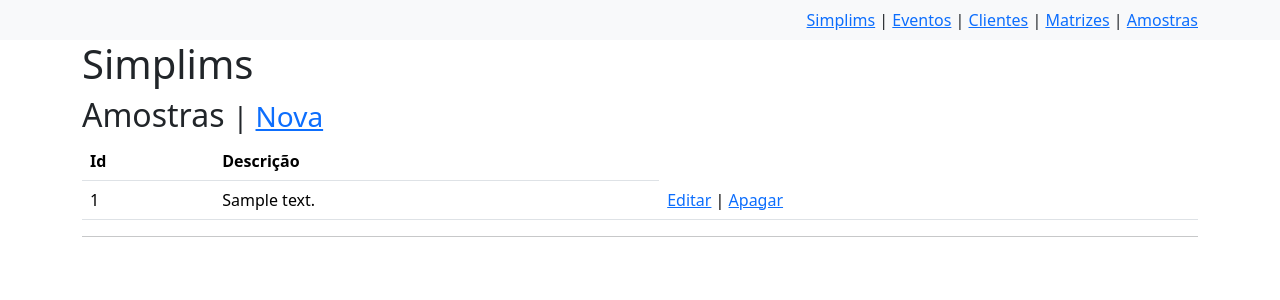
After one commit to plainspooky/finalProject, a Django app: page /site/sample in a window 1280 px wide. The commit adds this page. Shown: the top 300 px of the page. Run offline with Django 4.2, Linux system fonts and the light colour scheme; tables that the repository leaves empty hold one stand-in row (values such as "Sample post").

Commit message:
basic sample structure implemented

```diff
--- a/templates/base.html
+++ b/templates/base.html
@@ -12,7 +12,7 @@
       <div class="container">
         <strong></strong>
         <div>
-          <a href="{% url 'event-list' %}">Simplims</a> | <a href="{% url 'event-list' %}">Eventos</a> | <a href="{% url 'client-list' %}">Clientes</a>| <a href="{% url 'matrix-list' %}">Matriz</a>
+          <a href="{% url 'event-list' %}">Simplims</a> | <a href="{% url 'event-list' %}">Eventos</a> | <a href="{% url 'client-list' %}">Clientes</a> | <a href="{% url 'matrix-list' %}">Matrizes</a> | <a href="{% url 'sample-list' %}">Amostras</a>
         </div>
       </div>
     </nav>
--- /dev/null
+++ b/templates/web/sample_list.html
@@ -0,0 +1,31 @@
+{% extends '../base.html' %}
+{% block content %}
+  <h2>
+    Amostras
+    <small>| <a href="{% url 'sample-create' %}">Nova</a></small>
+  </h2>
+  {% if object_list %}
+    <table class="table">
+      <thead>
+        <tr>
+          <th>Id</th>
+          <th>Descrição</th>
+        </tr>
+      </thead>
+      <tbody>
+        {% for sample in object_list %}
+          <tr>
+            <td>{{ sample.pk }}</td>
+            <td>{{ sample.description }}</td>
+            <td>
+              <a href="{% url 'sample-update' sample.pk %}">Editar</a> |
+              <a href="{% url 'sample-delete' sample.pk %}">Apagar</a>
+            </td>
+          </tr>
+        {% endfor %}
+      </tbody>
+    </table>
+  {% else %}
+    <p>Não existe amostra cadastrada</p>
+  {% endif %}
+{% endblock %}
--- a/web/models.py
+++ b/web/models.py
@@ -112,3 +112,25 @@ class Event(models.Model):
     )
     def __str__(self):
         return self.description
+
+class Sample(models.Model):
+    description = models.CharField(
+        help_text="Descrição de Amostra",
+        max_length=80,
+        verbose_name="descricao de amostra",
+    )
+    evalueted_local_sector = models.CharField(
+        help_text="Setor Avaliado",
+        max_length=80,
+        verbose_name="setor avaliado",
+    )
+    collection_time = models.CharField(
+        help_text="Hora da Coleta",
+        max_length=80,
+        verbose_name="hora da coleta",
+    )
+    collection_date = models.CharField(
+        help_text="Data da Coleta",
+        max_length=80,
+        verbose_name="data da coleta",
+    )
--- a/web/urls.py
+++ b/web/urls.py
@@ -39,5 +39,16 @@ urlpatterns = [
         views.MatrixDeleteView.as_view(),
         name="matrix-delete",
     ),
-
+path("sample", views.SampleListView.as_view(), name="sample-list"),
+    path("sample/new", views.SampleCreateView.as_view(), name="sample-create"),
+    path(
+        "sample/<int:pk>/edit",
+        views.SampleUpdateView.as_view(),
+        name="sample-update",
+    ),
+    path(
+        "sample/<int:pk>/delete",
+        views.SampleDeleteView.as_view(),
+        name="sample-delete",
+    ),
 ]
--- a/web/views.py
+++ b/web/views.py
@@ -1,8 +1,8 @@
 from django.shortcuts import get_object_or_404, redirect
 from django.urls import reverse_lazy
 from django.views.generic import CreateView, DeleteView, ListView, UpdateView
-from .models import Event, Client, Matrix
-from .forms import EventForm, ClientForm, MatrixForm
+from .models import Event, Client, Matrix, Sample
+from .forms import EventForm, ClientForm, MatrixForm, SampleForm
 
 
 class DeleteRecordMixin:
@@ -79,3 +79,24 @@ class MatrixView(MatrixViewMixin, DeleteRecordMixin, DeleteView):
 
 class MatrixDeleteView(MatrixViewMixin, DeleteRecordMixin, DeleteView):
     ...
+
+class SampleViewMixin:
+    model = Sample
+    form_class = SampleForm
+    success_url = reverse_lazy("sample-list")
+
+
+class SampleCreateView(SampleViewMixin, CreateView):
+    ...
+
+
+class SampleListView(SampleViewMixin, ListView):
+    ...
+
+class SampleUpdateView(SampleViewMixin, UpdateView):
+    ...
+class SampleView(SampleViewMixin, DeleteRecordMixin, DeleteView):
+    ...
+
+class SampleDeleteView(SampleViewMixin, DeleteRecordMixin, DeleteView):
+    ...
```
Also changed, not shown: templates/web/sample_confirm_delete.html (added, +9 -0 lines), templates/web/sample_form.html (added, +16 -0 lines), web/admin.py (+7 -1 lines), web/forms.py (+9 -1 lines), web/migrations/0004_matrix.py (added), web/migrations/0005_sample.py (added).
